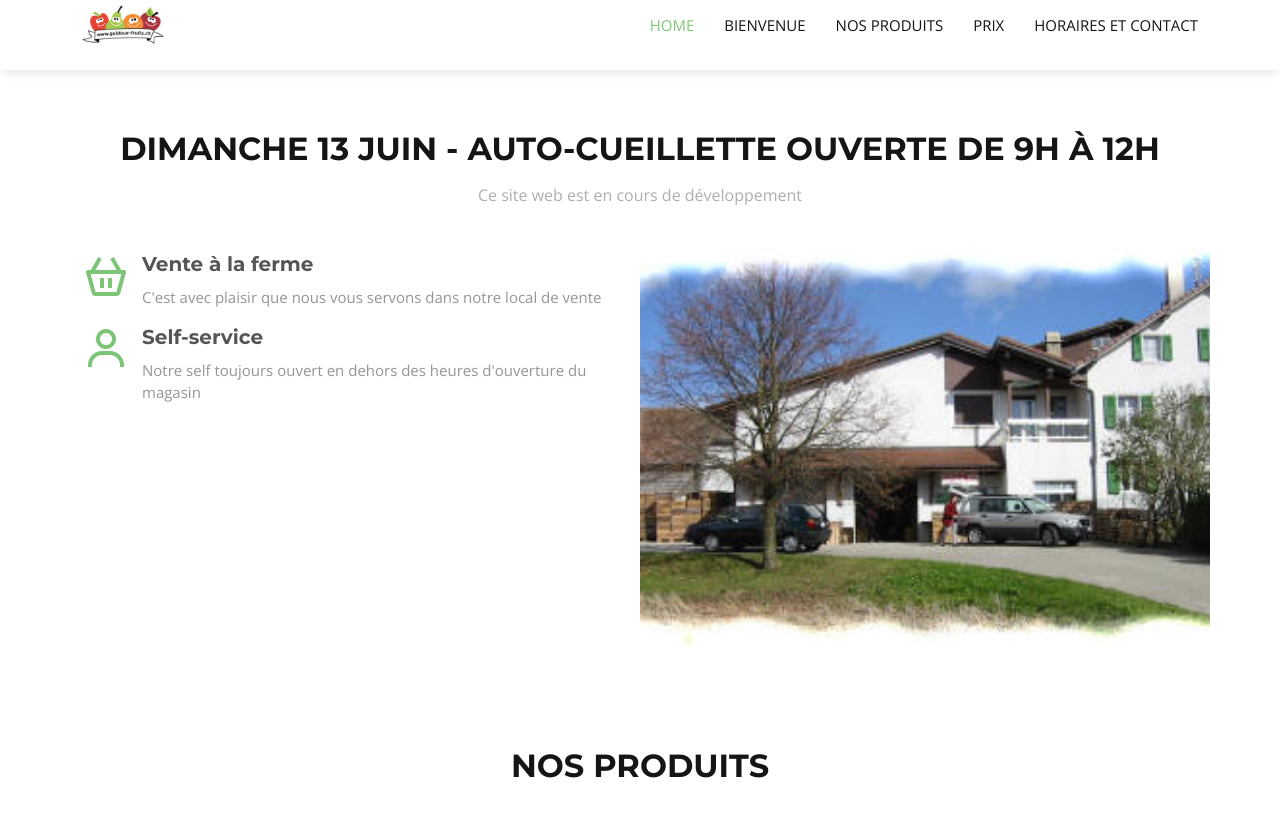
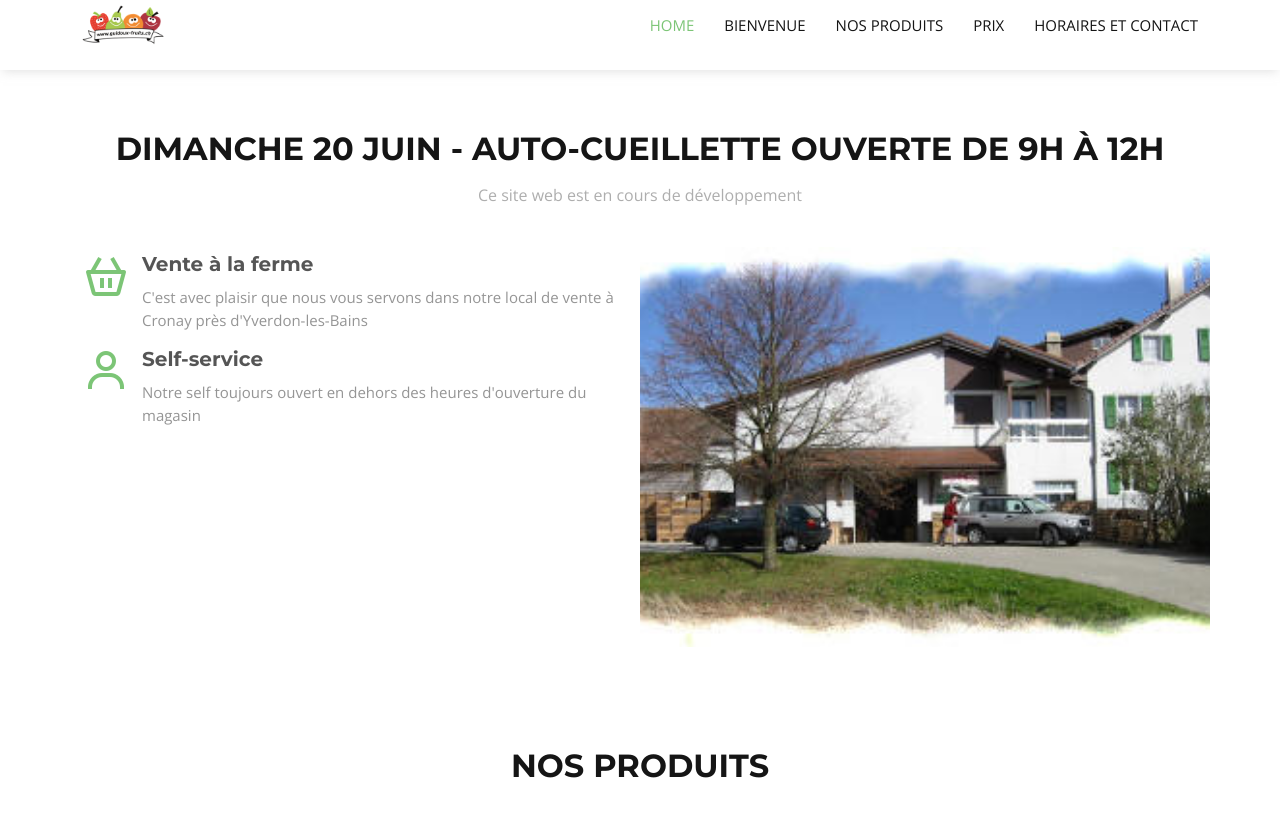
Before and after one commit to Nortalle/site, a plain HTML site: page index.html in a window 1280 px wide. Shown: the part 820-1639 px from the top of the page. Drawn offline with nearby package versions, Linux system fonts and the light colour scheme.

Commit message:
updated first page.

```diff
--- a/index.html
+++ b/index.html
@@ -78,7 +78,7 @@
       <div class="container">
 
         <div class="section-title" data-aos="fade-up">
-          <h2>Dimanche 13 Juin - auto-cueillette ouverte de 9h à 12h</h2>
+          <h2>Dimanche 20 Juin - auto-cueillette ouverte de 9h à 12h</h2>
           <p>Ce site web est en cours de développement</p>
         </div>
 
@@ -87,7 +87,7 @@
             <div class="icon-box mt-5 mt-lg-0" data-aos="fade-up">
               <i class="bx bx-basket"></i>
               <h4>Vente à la ferme</h4>
-              <p>C'est avec plaisir que nous vous servons dans notre local de vente</p>
+              <p>C'est avec plaisir que nous vous servons dans notre local de vente à Cronay près d'Yverdon-les-Bains</p>
             </div>
             <div class="icon-box mt-5 mt-lg-0" data-aos="fade-up">
               <i class="bx bx-user"></i>
```
